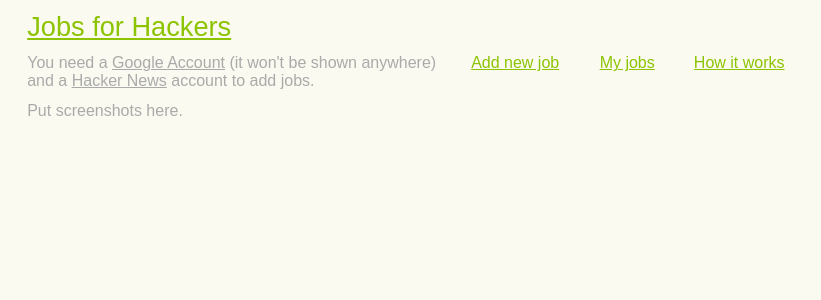
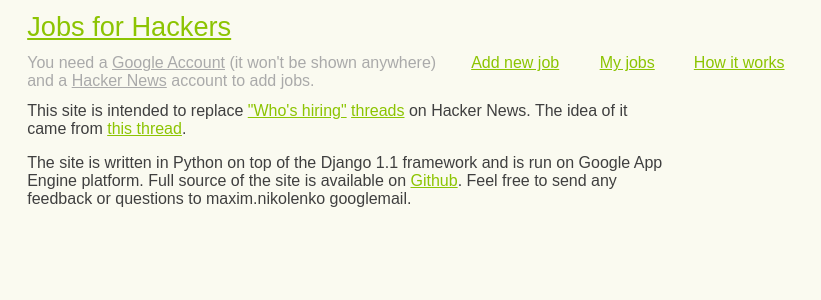
Before and after one commit to maxnik/jobsforhackers, a Django app: template templates/about.html in a window 1280 px wide. Shown: the top 300 px of the page, without its empty margins (0-821 px from the left). Run offline with Django 3.2, Linux system fonts and the light colour scheme; the template is opened without the code that fills it, so the values that code supplies are empty.

Commit message:
begin to fill /about page

```diff
--- a/static/style.css
+++ b/static/style.css
@@ -29,14 +29,16 @@
   color: #aaa;
 }
 a.action,
-#top #logo {
+#top #logo,
+.about a {
   color: #8cc402;
 }
 a.job,
 form.job label,
 form.job label a,
 span.code,
-.job-description {
+.job-description,
+.about {
   color: #3f3f3f;
 }
 a.ajax {
@@ -135,9 +137,14 @@
   padding-top: 0.05em;
 }
 
-.job-description {
+.job-description,
+.about {
   width: 40em;
 }
 .job-info {
   margin: 1em 0;
 }
+
+.about p {
+  margin: 1em 0;
+}
--- a/templates/about.html
+++ b/templates/about.html
@@ -2,6 +2,19 @@
 
 {% block content %}
 
-Put screenshots here.
+<div class="about">
+
+
+  <p> This site is intended to replace <a href="http://news.ycombinator.com/item?id=1103801">"Who's hiring"</a>
+      <a href="http://news.ycombinator.com/item?id=759452">threads</a> on Hacker News.
+      The idea of it came from <a href="http://news.ycombinator.com/item?id=1133360">this thread</a>.
+  </p>
+
+  <p>The site is written in <strong>Python</strong> on top of the <strong>Django</strong> 1.1 framework and is run on
+     <strong>Google App Engine</strong> platform.
+     Full source of the site is available on <a href="http://github.com/maxnik/jobsforhackers">Github</a>.
+     Feel free to send any feedback or questions to maxim.nikolenko googlemail.
+  </p>
+</div>
 
 {% endblock %}
```
